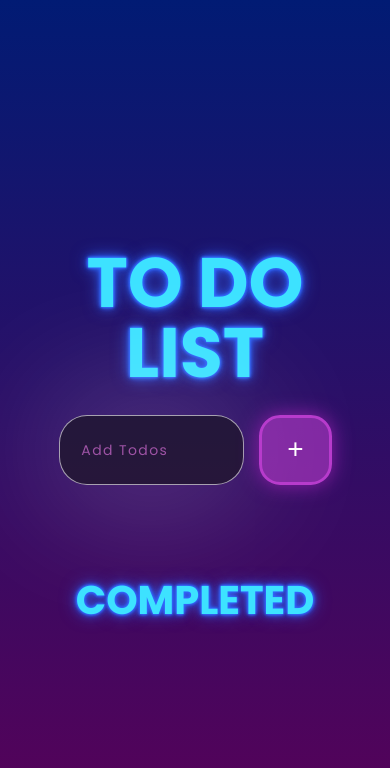
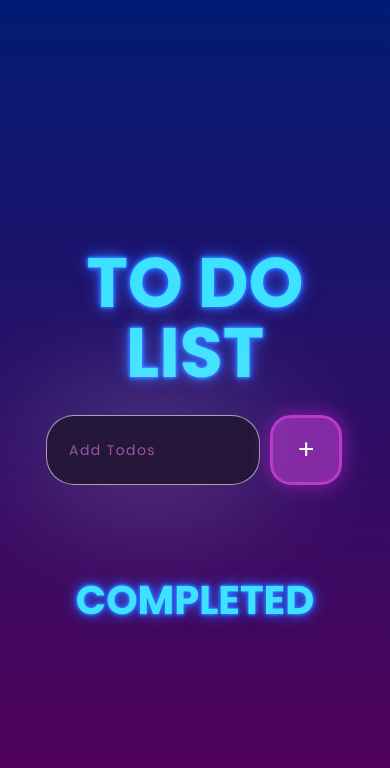
Before and after one commit to FarisTF/To-Do-List, a website: page public/index.html in a window 390 px wide. Drawn offline with Linux system fonts and the light colour scheme; no server answers; a web font is replaced by a local one.

Commit message:
margin input

```diff
--- a/public/styles.css
+++ b/public/styles.css
@@ -293,13 +293,18 @@ h2 {
         background-color: #1e1e1e99;
         padding: 0% 0% 0% 8%;
         border-radius: 2em;
-        margin-right: 2%;
+        margin-right: 0%;
+        margin-left: -4.5%;
         font-size: 1em;
         border: solid;
         color: #e54ada;
         border-color: #ffffff99;
         border-width: 0.1em;
         box-shadow: 0 0 10em #ffffff59;
+    }
+
+    .add-btn{
+        margin-right: -4%;
     }
 
     ::placeholder {
```
